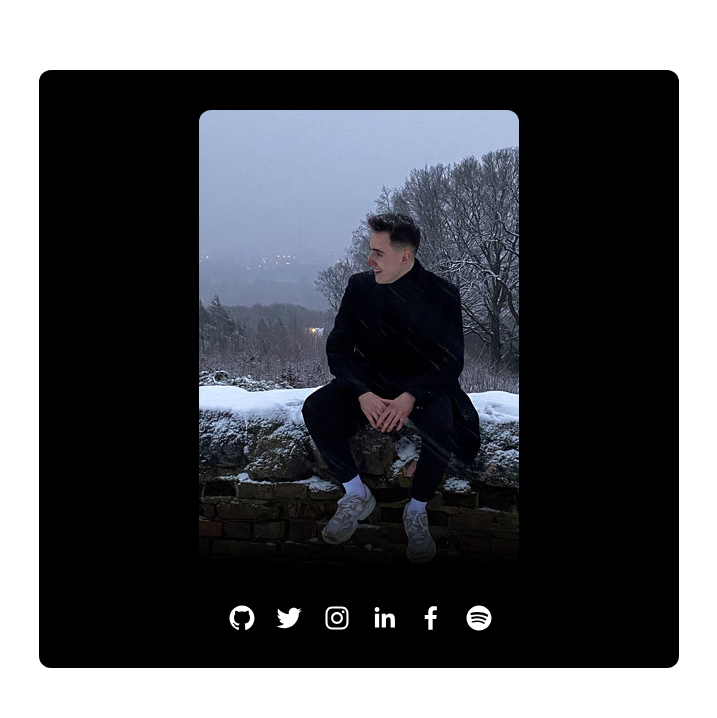
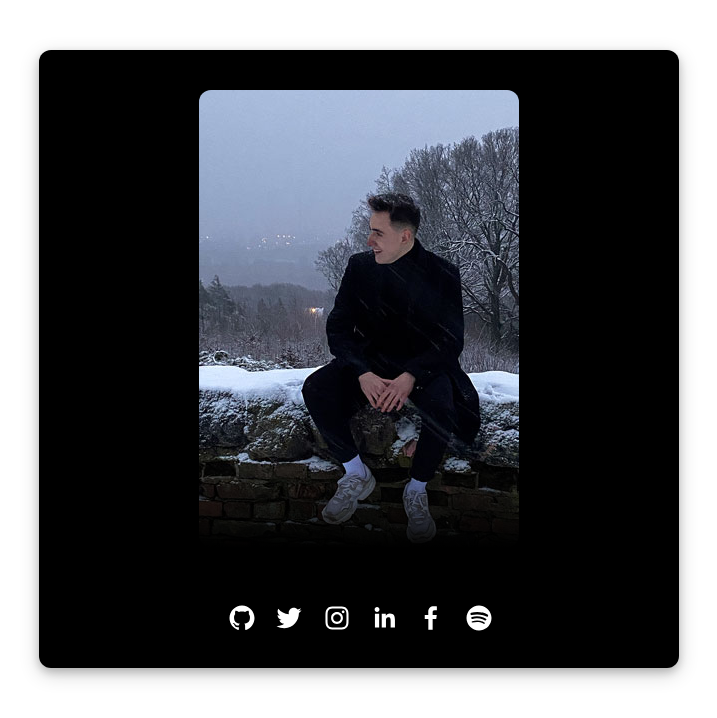
Before and after one commit to Blindeen/my-links-page, a React (Create React App) app: page / in a window 1280 px wide. Shown: the top 718 px of the page, without its empty margins (281-998 px from the left). Built offline with nearby package versions, Linux system fonts and the light colour scheme.

Commit message:
style and add styled antd row

```diff
--- a/src/Pages/MainPage/index.js
+++ b/src/Pages/MainPage/index.js
@@ -1,7 +1,7 @@
 import {Col, Row} from "antd";
 import {SocialIcon} from 'react-social-icons';
 
-import {CardCol, StyledImage, StyledIconCol, LayoutRow} from "./styles";
+import {CardCol, StyledImage, StyledIconCol, LayoutRow, SocialsRow} from "./styles";
 
 const MainPage = () => {
     const socialItems = [
@@ -29,7 +29,7 @@ const MainPage = () => {
                 <Row>
                     <StyledImage xs={{span: 24}} lg={{span: 12, offset: 6}}/>
                 </Row>
-                <Row>
+                <SocialsRow>
                     <Col xs={{span: 24}} lg={{span: 16, offset: 4}}>
                         <Row>
                             <Col span={16} offset={4}>
@@ -39,7 +39,7 @@ const MainPage = () => {
                             </Col>
                         </Row>
                     </Col>
-                </Row>
+                </SocialsRow>
             </CardCol>
         </LayoutRow>
     )
--- a/src/Pages/MainPage/styles.js
+++ b/src/Pages/MainPage/styles.js
@@ -2,12 +2,15 @@ import styled from "styled-components"
 import {Col, Row} from "antd";
 
 export const LayoutRow = styled(Row)`
-  margin-top: 70px;
+  margin-top: 50px;
 
   @media (max-width: 480px) {
     margin-top: 0;
   }
+`
 
+export const SocialsRow = styled(Row)`
+    margin-top: 20px;
 `
 
 export const StyledImage = styled(Col)`
@@ -28,6 +31,7 @@ export const CardCol = styled(Col)`
   background-color: black;
   border-radius: 12px;
   padding: 40px 0 25px 0;
+  box-shadow: 0 4px 8px 0 rgba(0, 0, 0, 0.2), 0 6px 20px 0 rgba(0, 0, 0, 0.19);
 
   @media (max-width: 480px) {
     border-radius: 0;
```
